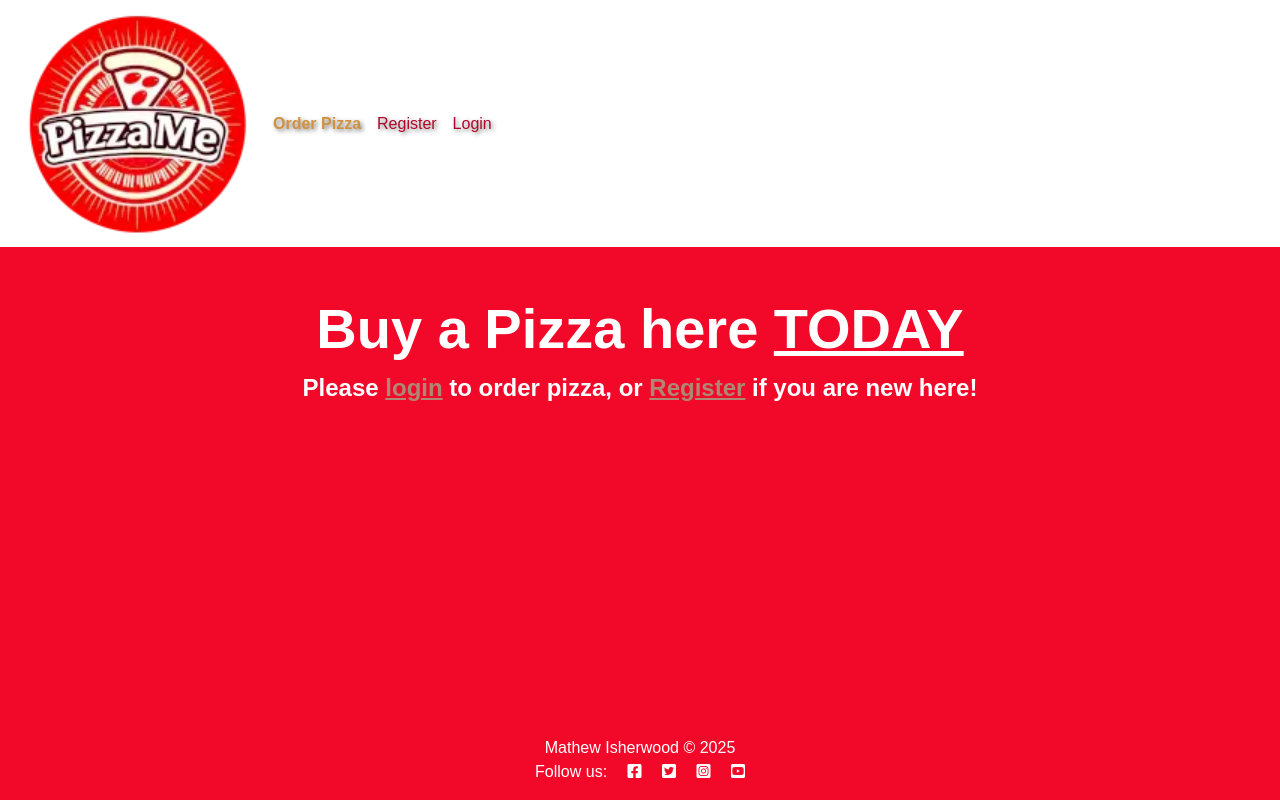
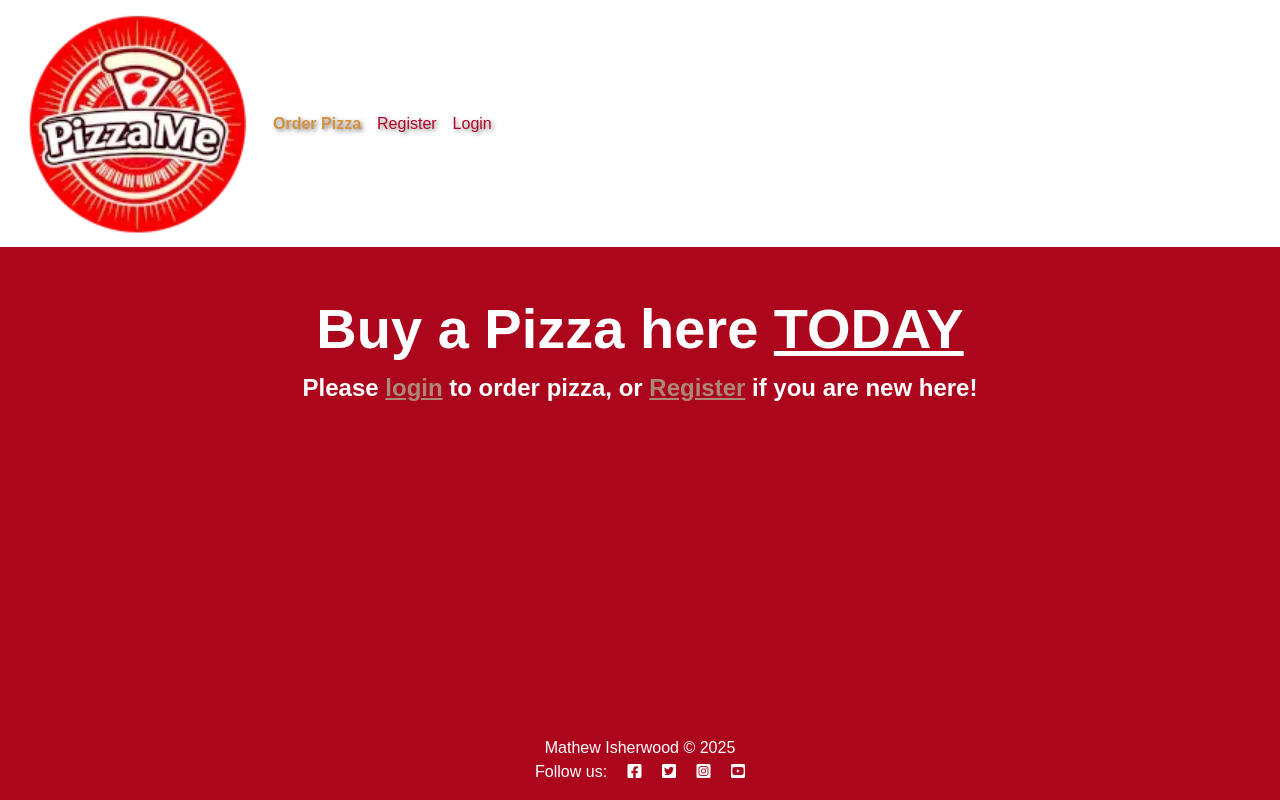
Before and after one commit to MathewIsherwood/PizzaVan, a Django app: page / in a window 1280 px wide. Run offline with Django 4.2, Linux system fonts and the light colour scheme; data that the repository does not hold is empty.

Commit message:
Update: Colours due to lighthouse

```diff
--- a/static/css/style.css
+++ b/static/css/style.css
@@ -35,12 +35,12 @@
 /* Body */
 
 body {
-    background-color: #f20929;
+    background-color: #AC061C;
     font-family: 'Montserrat', sans-serif;
 }
 
 .main-bg {
-    background-color: #f20929;
+    background-color: #AC061C;
 }
 
 .author {
@@ -258,7 +258,7 @@ body {
 /* Mobile Nav */
 
 .navbar-toggler{
-    background-color: #f20929;
+    background-color: #AC061C;
 }
 
 .navbar-toggler-icon{
```
